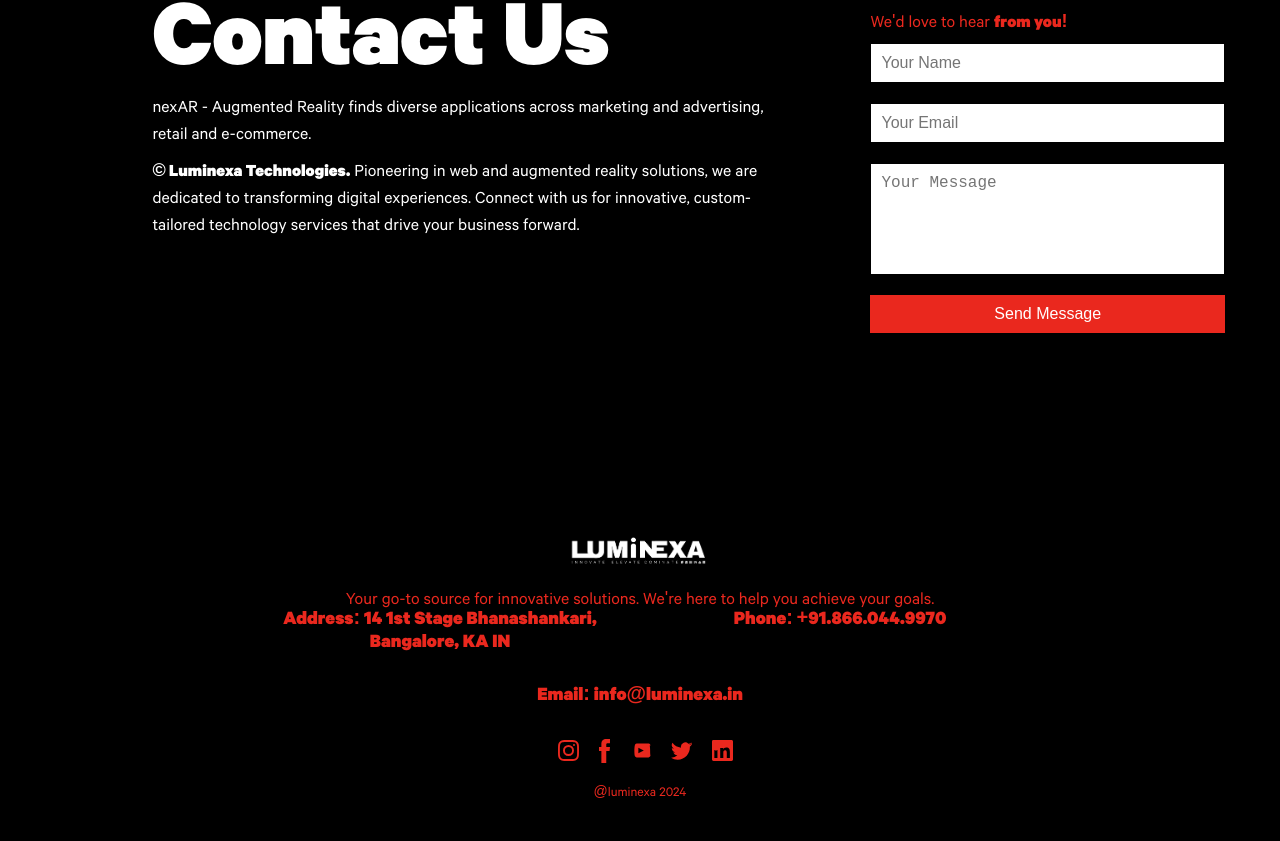
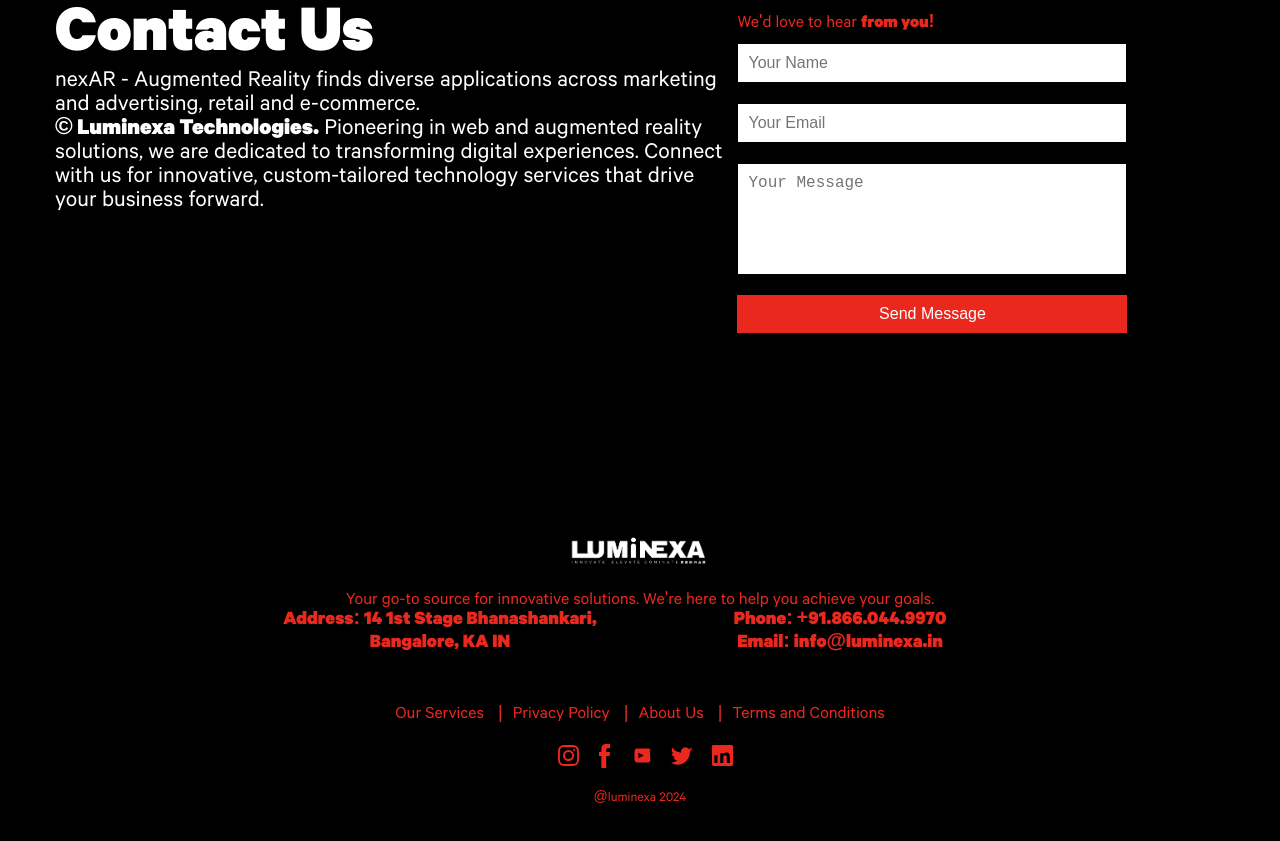
Before and after one commit to PS-PrashantFSD/netlifych, a Next.js app: page / in a window 1280 px wide. Shown: the part 3136-3977 px from the top of the page. Built offline with nearby package versions, Linux system fonts and the light colour scheme.

Commit message:
final touch

```diff
--- a/components/Home/AboutUs/styles.js
+++ b/components/Home/AboutUs/styles.js
@@ -233,6 +233,7 @@
     text-align: left; /* Align text to the left */
     transition: transform 0.3s;
     color : ${({ theme }) => theme.colors.red};
+    margin-bottom: 6px
 
 
     &:hover {
--- a/components/Home/Contact/Contact.jsx
+++ b/components/Home/Contact/Contact.jsx
@@ -1,34 +1,39 @@
 import React from 'react';
 import { FooterContainer } from './styles'; // Import the styled component
 import SocialMedia from '../../SocialMedia'; // Ensure you have a SocialMedia component
-import AnimationonScreen from './../../AnimateOnScreen'
-import Form from './../../Home/Form'
+import AnimationonScreen from './../../AnimateOnScreen';
+import Form from './../../Home/Form';
 
 const Footer = () => {
   return (
     <FooterContainer>
       <AnimationonScreen>
-        <Form/>
+        <Form />
       </AnimationonScreen>
       <div className="logo">
-        <img src="logo.png" alt="Logo" style={{ width: '160px'}}/> {/* Replace with your logo path */}
+        <img src="logo.png" alt="Logo" style={{ width: '160px' }} /> {/* Replace with your logo path */}
       </div>
       <div>
         <p>Your go-to source for innovative solutions. We're here to help you achieve your goals.</p>
       </div>
       <div className="contact-info">
         <div className="column contact-text">
-        <p>Address: 14 1st Stage Bhanashankari, Bangalore, KA IN</p>
+          <p>Address: 14 1st Stage Bhanashankari, Bangalore, KA IN</p>
         </div>
         <div className="column contact-text">
-        <p>Phone: +91.866.044.9970</p>
+          <p>Phone: +91.866.044.9970 <br/> Email: info@luminexa.in</p>
         </div>
       </div>
       <div className="contact-info">
-        <div className="column contact-text">
-          <p>Email: info@luminexa.in</p>
-        </div>
 
+      </div>
+      <div className="footer-links">
+        <p>
+          <a href="/services">Our Services</a> |
+          <a href="/privacy-policy"> Privacy Policy</a> |
+          <a href="/about-us"> About Us</a> |
+          <a href="/terms-and-conditions"> Terms and Conditions</a>
+        </p>
       </div>
       <div className="social-media">
         <SocialMedia />
--- a/components/Home/Contact/styles.js
+++ b/components/Home/Contact/styles.js
@@ -5,7 +5,7 @@
 export const FooterContainer = styled(motion.footer)`
   display: flex;
   flex-direction: column;
-  align-items: center; // Corrected to align-items for centering
+  align-items: center; // Center items horizontally
   padding: 40px 20px;
   background-color: ${({ theme }) => theme.colors.background};
   color: ${({ theme }) => theme.colors.red};
@@ -24,7 +24,7 @@
   & .contact-info {
     display: flex;
     flex-wrap: wrap; // Allow wrapping on smaller screens
-    justify-content: center; // Center contact info
+    justify-content: flex-start; // Align items to the start
     width: 100%;
     max-width: 800px; // Limit the width for better readability
     margin-bottom: 20px;
@@ -37,6 +37,21 @@
     }
   }
 
+  & .footer-links {
+    text-align: center; // Center footer links
+    margin-bottom: 20px;
+
+    & a {
+      color: ${({ theme }) => theme.colors.red}; // Link color
+      text-decoration: none; // Remove underline
+      margin: 0 10px; // Spacing between links
+
+      &:hover {
+        text-decoration: underline; // Underline on hover
+      }
+    }
+  }
+
   & .social-media {
     margin-bottom: 20px;
     align-self: center; // Center social media
@@ -46,4 +61,17 @@
     font-size: 14px;
     align-self: center; // Center footer note
   }
+
+  // Media queries for responsive design
+  @media (max-width: 600px) {
+    padding: 20px 10px;
+
+    & .contact-info {
+      flex-direction: column; // Stack columns on smaller screens
+    }
+
+    & .column {
+      margin-bottom: 15px; // Adjust spacing for smaller screens
+    }
+  }
 `;
--- a/components/Home/Form/Form.jsx
+++ b/components/Home/Form/Form.jsx
@@ -13,7 +13,7 @@
   width: 100%;
 
   ${({ theme }) => theme.breakpoints.medium`
-    width: 80%;
+    width: 100%;
   `};
 
   ${({ theme }) => theme.breakpoints.small`
@@ -24,18 +24,21 @@
 `;
 
 const TextWrapper = styled.div`
-  margin-left: 8.33%;
+
   width: 58.333%;
 
   & h1 {
     font-size: 90px;
     color: white;
+    margin-bottom: 6px
   }
 
   & p {
+    grid-column: span 2;
+    font-size: 1.5rem;
+    text-align: left;
+    transition: color 0.3s;
     color: white;
-    line-height: 1.5;
-    margin: 10px 0;
   }
 
   ${({ theme }) => theme.breakpoints.small`
@@ -45,7 +48,7 @@
 `;
 
 const FormWrapper = styled.div`
-  margin-left: 8.33%;
+
   width: 33.333%;
 
   ${({ theme }) => theme.breakpoints.small`
@@ -105,7 +108,7 @@
   return (
     <ContactSection>
       <TextWrapper>
-        <h1 style={{fontSize: '99px'}}>Contact Us</h1>
+        <h1 style={{fontSize: '69px'}}>Contact Us</h1>
         <p>
           nexAR - Augmented Reality finds diverse applications across marketing and advertising,
           retail and e-commerce.
```
